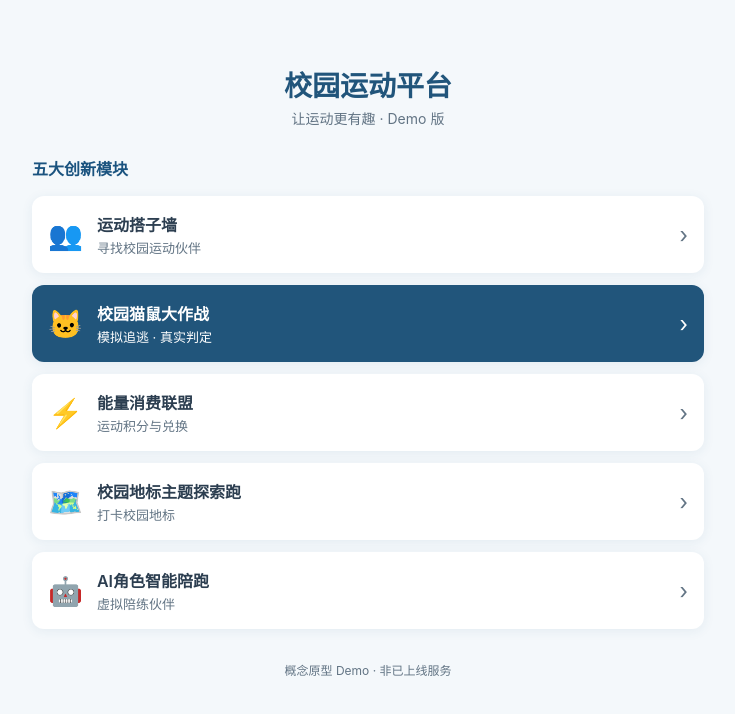
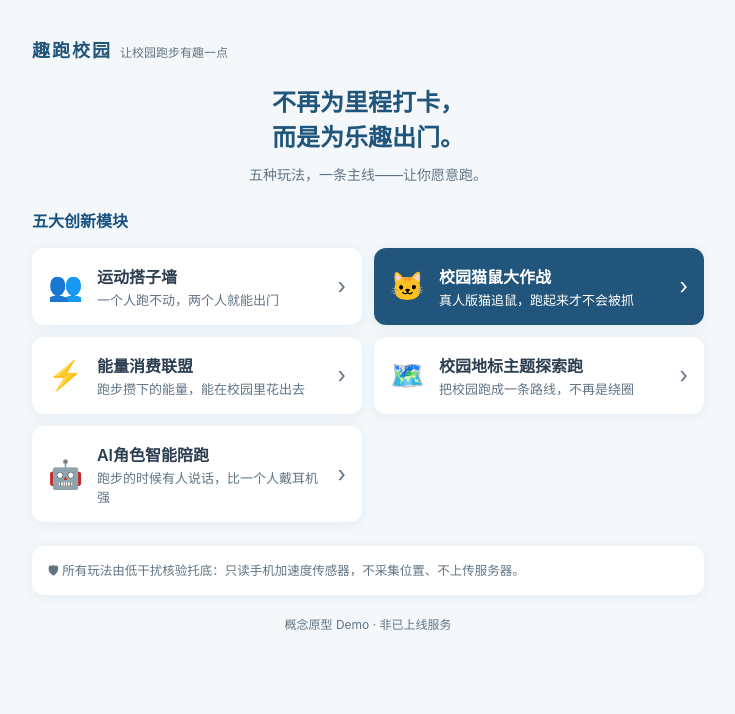
Before and after one commit to uni13-cup/campus-sports-demo, a Vue app: page / in a window 1280 px wide. Shown: the top 714 px of the page, without its empty margins (272-1007 px from the left). Built offline with nearby package versions, Linux system fonts and the light colour scheme.

Commit message:
feat: 首页与四个模块介绍页内容，应用改名趣跑校园

```diff
--- a/src/views/features/AIPacerView.vue
+++ b/src/views/features/AIPacerView.vue
@@ -9,17 +9,36 @@ const back = () => router.push('/')
     <button class="back-btn" @click="back">← 返回首页</button>
     <h1 class="title">🤖 AI角色智能陪跑</h1>
     <div class="badge">概念原型 · 非已上线服务</div>
+
+    <p class="lead">跑步的时候有人说话，比一个人戴耳机强。</p>
+
     <div class="section">
-      <h2>功能介绍</h2>
-      <p>虚拟 AI 角色作为陪练伙伴，根据你的配速、心率与目标动态调整，提供语音鼓励与训练建议。</p>
+      <h2>它解决什么问题</h2>
+      <p>跑步时的反馈只有「还剩两圈」，中间那段路没人说话，很容易就慢下来、然后停下来。</p>
     </div>
+
+    <div class="section">
+      <h2>怎么玩</h2>
+      <ol class="steps">
+        <li>挑一个陪跑角色和节奏目标</li>
+        <li>每跑完一段播报配速变化</li>
+        <li>落后时提醒一句，超过时夸一句</li>
+      </ol>
+    </div>
+
     <div class="section">
       <h2>模拟案例</h2>
       <div class="case-card">
-        <div class="case-row"><span>🎯 目标配速</span><span>5'30"/km</span></div>
-        <div class="case-row"><span>🤖 AI 陪练</span><span>小鹿 · 鼓励型</span></div>
-        <div class="case-row"><span>💬 实时反馈</span><span>"保持节奏，加油！"</span></div>
+        <div class="case-row"><span>🤖 陪跑角色</span><span>小鹿 · 鼓励型</span></div>
+        <div class="case-row"><span>🎯 本段配速</span><span>6分12秒 / 公里</span></div>
+        <div class="case-row"><span>📈 对比上一段</span><span>快 8 秒</span></div>
       </div>
+      <p class="note-line">以上为模拟数据，用于说明播报节奏，非真实训练记录。</p>
+    </div>
+
+    <div class="section">
+      <h2>设计依据</h2>
+      <p>即时、个性化的反馈能提升坚持度。这里用预设语音包实现，不接入大模型接口——既避免 API 费用和密钥暴露，也保证没有网络时依然能播报。</p>
     </div>
   </div>
 </template>
@@ -29,10 +48,16 @@ const back = () => router.push('/')
 .back-btn { all: unset; cursor: pointer; color: var(--color-text-light); font-size: 14px; margin-bottom: 16px; }
 .title { font-size: 24px; color: var(--color-primary); }
 .badge { display: inline-block; background: var(--color-primary-light); color: var(--color-accent); font-size: 12px; padding: 4px 10px; border-radius: 20px; margin-top: 8px; }
+.lead { font-size: 15px; line-height: 1.7; color: var(--color-text); margin-top: 14px; }
 .section { margin-top: 24px; }
 .section h2 { font-size: 16px; color: var(--color-accent); margin-bottom: 10px; }
 .section p { font-size: 14px; line-height: 1.7; color: var(--color-text); }
+.steps { list-style: none; counter-reset: s; }
+.steps li { position: relative; padding-left: 30px; font-size: 14px; line-height: 1.7; color: var(--color-text); margin-bottom: 10px; }
+.steps li:last-child { margin-bottom: 0; }
+.steps li::before { counter-increment: s; content: counter(s); position: absolute; left: 0; top: 3px; width: 20px; height: 20px; border-radius: 50%; background: var(--color-primary-light); color: var(--color-primary); font-size: 12px; font-weight: 700; text-align: center; line-height: 20px; }
 .case-card { background: var(--color-white); border-radius: var(--radius); box-shadow: var(--shadow); padding: 8px 0; }
-.case-row { display: flex; justify-content: space-between; padding: 12px 16px; font-size: 14px; border-bottom: 1px solid var(--color-border); }
+.case-row { display: flex; justify-content: space-between; gap: 12px; padding: 12px 16px; font-size: 14px; border-bottom: 1px solid var(--color-border); }
 .case-row:last-child { border-bottom: none; }
+.note-line { font-size: 12px; color: var(--color-text-light); margin-top: 10px; }
 </style>
--- a/src/views/features/EnergyLeagueView.vue
+++ b/src/views/features/EnergyLeagueView.vue
@@ -9,17 +9,36 @@ const back = () => router.push('/')
     <button class="back-btn" @click="back">← 返回首页</button>
     <h1 class="title">⚡ 能量消费联盟</h1>
     <div class="badge">概念原型 · 非已上线服务</div>
+
+    <p class="lead">跑步攒下的能量，能在校园里花出去。</p>
+
     <div class="section">
-      <h2>功能介绍</h2>
-      <p>将运动消耗转化为能量积分，联合校园商户提供兑换权益，激励持续运动。</p>
+      <h2>它解决什么问题</h2>
+      <p>积分只是屏幕上的一个数字，攒到最后也没想过它能拿来干嘛，自然就没有拉力。</p>
     </div>
+
+    <div class="section">
+      <h2>怎么玩</h2>
+      <ol class="steps">
+        <li>每次合格跑步折算成能量值</li>
+        <li>能量进入队伍公共池，全队共享</li>
+        <li>攒够之后兑换体育馆时段、食堂券、打印额度</li>
+      </ol>
+    </div>
+
     <div class="section">
       <h2>模拟案例</h2>
       <div class="case-card">
-        <div class="case-row"><span>🏃 跑步 3km</span><span>+30 能量</span></div>
-        <div class="case-row"><span>🏀 篮球 1h</span><span>+50 能量</span></div>
-        <div class="case-row"><span>🥤 校园咖啡券</span><span>-100 能量</span></div>
+        <div class="case-row"><span>🏃 本周累计</span><span>22.5 能量</span></div>
+        <div class="case-row"><span>👥 归属</span><span>A 队公共池</span></div>
+        <div class="case-row"><span>🎁 可兑换</span><span>体育馆 1 小时</span></div>
       </div>
+      <p class="note-line">以上为模拟数据，用于说明兑换流程，非真实权益。</p>
+    </div>
+
+    <div class="section">
+      <h2>设计依据</h2>
+      <p>游戏化干预的元分析结果显示，单纯的个人积分奖励效果有限，团队挑战与排行榜带来的行为改变更大。所以这里把能量设计成队伍公共池，而不是个人钱包。</p>
     </div>
   </div>
 </template>
@@ -29,10 +48,16 @@ const back = () => router.push('/')
 .back-btn { all: unset; cursor: pointer; color: var(--color-text-light); font-size: 14px; margin-bottom: 16px; }
 .title { font-size: 24px; color: var(--color-primary); }
 .badge { display: inline-block; background: var(--color-primary-light); color: var(--color-accent); font-size: 12px; padding: 4px 10px; border-radius: 20px; margin-top: 8px; }
+.lead { font-size: 15px; line-height: 1.7; color: var(--color-text); margin-top: 14px; }
 .section { margin-top: 24px; }
 .section h2 { font-size: 16px; color: var(--color-accent); margin-bottom: 10px; }
 .section p { font-size: 14px; line-height: 1.7; color: var(--color-text); }
+.steps { list-style: none; counter-reset: s; }
+.steps li { position: relative; padding-left: 30px; font-size: 14px; line-height: 1.7; color: var(--color-text); margin-bottom: 10px; }
+.steps li:last-child { margin-bottom: 0; }
+.steps li::before { counter-increment: s; content: counter(s); position: absolute; left: 0; top: 3px; width: 20px; height: 20px; border-radius: 50%; background: var(--color-primary-light); color: var(--color-primary); font-size: 12px; font-weight: 700; text-align: center; line-height: 20px; }
 .case-card { background: var(--color-white); border-radius: var(--radius); box-shadow: var(--shadow); padding: 8px 0; }
-.case-row { display: flex; justify-content: space-between; padding: 12px 16px; font-size: 14px; border-bottom: 1px solid var(--color-border); }
+.case-row { display: flex; justify-content: space-between; gap: 12px; padding: 12px 16px; font-size: 14px; border-bottom: 1px solid var(--color-border); }
 .case-row:last-child { border-bottom: none; }
+.note-line { font-size: 12px; color: var(--color-text-light); margin-top: 10px; }
 </style>
--- a/src/views/features/SportsWallView.vue
+++ b/src/views/features/SportsWallView.vue
@@ -9,17 +9,36 @@ const back = () => router.push('/')
     <button class="back-btn" @click="back">← 返回首页</button>
     <h1 class="title">👥 运动搭子墙</h1>
     <div class="badge">概念原型 · 非已上线服务</div>
+
+    <p class="lead">一个人跑不动，两个人就能出门。</p>
+
     <div class="section">
-      <h2>功能介绍</h2>
-      <p>在校园内寻找志同道合的运动伙伴，按项目、时段、水平匹配，让独自运动变成社交体验。</p>
+      <h2>它解决什么问题</h2>
+      <p>校园跑的难点不是不想跑，是找不到人一起跑。约不到人，跑两圈就停了。</p>
     </div>
+
+    <div class="section">
+      <h2>怎么玩</h2>
+      <ol class="steps">
+        <li>填上自己的空闲时段和习惯配速</li>
+        <li>按配速接近、时间重合筛出同频跑友</li>
+        <li>一键约跑，跑完互相确认里程</li>
+      </ol>
+    </div>
+
     <div class="section">
       <h2>模拟案例</h2>
       <div class="case-card">
-        <div class="case-row"><span>👤 小明</span><span>篮球 · 周三晚</span></div>
-        <div class="case-row"><span>👤 小红</span><span>夜跑 · 每天 21:00</span></div>
-        <div class="case-row"><span>👤 大壮</span><span>羽毛球 · 周末</span></div>
+        <div class="case-row"><span>🕗 空闲时段</span><span>周一至周五 18:00–20:00</span></div>
+        <div class="case-row"><span>🏃 习惯配速</span><span>6分30秒 / 公里</span></div>
+        <div class="case-row"><span>👥 匹配结果</span><span>3 位同频跑友</span></div>
       </div>
+      <p class="note-line">以上为模拟数据，用于说明交互流程，非真实用户。</p>
+    </div>
+
+    <div class="section">
+      <h2>设计依据</h2>
+      <p>自我决定理论指出，自主感、胜任感与关系联结是维持运动内部动机的三个支点。搭子墙补的正是「关系联结」这一环：有人等，就更容易出门。</p>
     </div>
   </div>
 </template>
@@ -29,10 +48,16 @@ const back = () => router.push('/')
 .back-btn { all: unset; cursor: pointer; color: var(--color-text-light); font-size: 14px; margin-bottom: 16px; }
 .title { font-size: 24px; color: var(--color-primary); }
 .badge { display: inline-block; background: var(--color-primary-light); color: var(--color-accent); font-size: 12px; padding: 4px 10px; border-radius: 20px; margin-top: 8px; }
+.lead { font-size: 15px; line-height: 1.7; color: var(--color-text); margin-top: 14px; }
 .section { margin-top: 24px; }
 .section h2 { font-size: 16px; color: var(--color-accent); margin-bottom: 10px; }
 .section p { font-size: 14px; line-height: 1.7; color: var(--color-text); }
+.steps { list-style: none; counter-reset: s; }
+.steps li { position: relative; padding-left: 30px; font-size: 14px; line-height: 1.7; color: var(--color-text); margin-bottom: 10px; }
+.steps li:last-child { margin-bottom: 0; }
+.steps li::before { counter-increment: s; content: counter(s); position: absolute; left: 0; top: 3px; width: 20px; height: 20px; border-radius: 50%; background: var(--color-primary-light); color: var(--color-primary); font-size: 12px; font-weight: 700; text-align: center; line-height: 20px; }
 .case-card { background: var(--color-white); border-radius: var(--radius); box-shadow: var(--shadow); padding: 8px 0; }
-.case-row { display: flex; justify-content: space-between; padding: 12px 16px; font-size: 14px; border-bottom: 1px solid var(--color-border); }
+.case-row { display: flex; justify-content: space-between; gap: 12px; padding: 12px 16px; font-size: 14px; border-bottom: 1px solid var(--color-border); }
 .case-row:last-child { border-bottom: none; }
+.note-line { font-size: 12px; color: var(--color-text-light); margin-top: 10px; }
 </style>
--- a/src/views/features/ThemeRunView.vue
+++ b/src/views/features/ThemeRunView.vue
@@ -9,17 +9,36 @@ const back = () => router.push('/')
     <button class="back-btn" @click="back">← 返回首页</button>
     <h1 class="title">🗺️ 校园地标主题探索跑</h1>
     <div class="badge">概念原型 · 非已上线服务</div>
+
+    <p class="lead">把校园跑成一条路线，不再是绕圈。</p>
+
     <div class="section">
-      <h2>功能介绍</h2>
-      <p>以校园地标为打卡点设计主题路线，完成探索跑解锁校园故事与成就徽章。</p>
+      <h2>它解决什么问题</h2>
+      <p>路线永远只有一条，跑的是圈，不是路。跑到第三圈，人就只剩盯着终点看了。</p>
     </div>
+
+    <div class="section">
+      <h2>怎么玩</h2>
+      <ol class="steps">
+        <li>按主题把校园地标串成一条路线</li>
+        <li>跑到地标附近自动点亮</li>
+        <li>集齐一个主题，解锁下一组路线</li>
+      </ol>
+    </div>
+
     <div class="section">
       <h2>模拟案例</h2>
       <div class="case-card">
-        <div class="case-row"><span>📍 图书馆</span><span>已打卡</span></div>
-        <div class="case-row"><span>📍 操场</span><span>已打卡</span></div>
-        <div class="case-row"><span>📍 校史馆</span><span>待打卡</span></div>
+        <div class="case-row"><span>🗺️ 当前主题</span><span>校园八景</span></div>
+        <div class="case-row"><span>📍 已点亮</span><span>5 / 8</span></div>
+        <div class="case-row"><span>🏅 集齐奖励</span><span>解锁校园故事徽章</span></div>
       </div>
+      <p class="note-line">以上为模拟数据，用于说明探索流程，非真实打卡记录。</p>
+    </div>
+
+    <div class="section">
+      <h2>设计依据</h2>
+      <p>场景化设计用环境线索替代重复路线，把注意力从「还剩几圈」转移到「下一个点在哪」，降低同一路线带来的心理疲劳。</p>
     </div>
   </div>
 </template>
@@ -29,10 +48,16 @@ const back = () => router.push('/')
 .back-btn { all: unset; cursor: pointer; color: var(--color-text-light); font-size: 14px; margin-bottom: 16px; }
 .title { font-size: 24px; color: var(--color-primary); }
 .badge { display: inline-block; background: var(--color-primary-light); color: var(--color-accent); font-size: 12px; padding: 4px 10px; border-radius: 20px; margin-top: 8px; }
+.lead { font-size: 15px; line-height: 1.7; color: var(--color-text); margin-top: 14px; }
 .section { margin-top: 24px; }
 .section h2 { font-size: 16px; color: var(--color-accent); margin-bottom: 10px; }
 .section p { font-size: 14px; line-height: 1.7; color: var(--color-text); }
+.steps { list-style: none; counter-reset: s; }
+.steps li { position: relative; padding-left: 30px; font-size: 14px; line-height: 1.7; color: var(--color-text); margin-bottom: 10px; }
+.steps li:last-child { margin-bottom: 0; }
+.steps li::before { counter-increment: s; content: counter(s); position: absolute; left: 0; top: 3px; width: 20px; height: 20px; border-radius: 50%; background: var(--color-primary-light); color: var(--color-primary); font-size: 12px; font-weight: 700; text-align: center; line-height: 20px; }
 .case-card { background: var(--color-white); border-radius: var(--radius); box-shadow: var(--shadow); padding: 8px 0; }
-.case-row { display: flex; justify-content: space-between; padding: 12px 16px; font-size: 14px; border-bottom: 1px solid var(--color-border); }
+.case-row { display: flex; justify-content: space-between; gap: 12px; padding: 12px 16px; font-size: 14px; border-bottom: 1px solid var(--color-border); }
 .case-row:last-child { border-bottom: none; }
+.note-line { font-size: 12px; color: var(--color-text-light); margin-top: 10px; }
 </style>
--- a/src/views/home/HomeView.vue
+++ b/src/views/home/HomeView.vue
@@ -4,11 +4,11 @@ import { useRouter } from 'vue-router'
 const router = useRouter()
 
 const modules = [
-  { name: '运动搭子墙', desc: '寻找校园运动伙伴', icon: '👥', path: '/features/sports-wall', featured: false },
-  { name: '校园猫鼠大作战', desc: '模拟追逃 · 真实判定', icon: '🐱', path: '/game', featured: true },
-  { name: '能量消费联盟', desc: '运动积分与兑换', icon: '⚡', path: '/features/energy-league', featured: false },
-  { name: '校园地标主题探索跑', desc: '打卡校园地标', icon: '🗺️', path: '/features/theme-run', featured: false },
-  { name: 'AI角色智能陪跑', desc: '虚拟陪练伙伴', icon: '🤖', path: '/features/ai-pacer', featured: false }
+  { name: '运动搭子墙', desc: '一个人跑不动，两个人就能出门', icon: '👥', path: '/features/sports-wall', featured: false },
+  { name: '校园猫鼠大作战', desc: '真人版猫追鼠，跑起来才不会被抓', icon: '🐱', path: '/game', featured: true },
+  { name: '能量消费联盟', desc: '跑步攒下的能量，能在校园里花出去', icon: '⚡', path: '/features/energy-league', featured: false },
+  { name: '校园地标主题探索跑', desc: '把校园跑成一条路线，不再是绕圈', icon: '🗺️', path: '/features/theme-run', featured: false },
+  { name: 'AI角色智能陪跑', desc: '跑步的时候有人说话，比一个人戴耳机强', icon: '🤖', path: '/features/ai-pacer', featured: false }
 ]
 
 function go(path) {
@@ -18,9 +18,14 @@ function go(path) {
 
 <template>
   <div class="page home">
+    <header class="brand">
+      <span class="brand-logo">趣跑校园</span>
+      <span class="brand-sub">让校园跑步有趣一点</span>
+    </header>
+
     <header class="hero">
-      <h1 class="hero-title">校园运动平台</h1>
-      <p class="hero-sub">让运动更有趣 · Demo 版</p>
+      <h1 class="hero-title">不再为里程打卡，<br />而是为乐趣出门。</h1>
+      <p class="hero-sub">五种玩法，一条主线——让你愿意跑。</p>
     </header>
 
     <section class="modules">
@@ -43,6 +48,10 @@ function go(path) {
       </div>
     </section>
 
+    <p class="shield">
+      🛡 所有玩法由低干扰核验托底：只读手机加速度传感器，不采集位置、不上传服务器。
+    </p>
+
     <footer class="footer">
       <p>概念原型 Demo · 非已上线服务</p>
     </footer>
@@ -50,18 +59,36 @@ function go(path) {
 </template>
 
 <style scoped>
+.brand {
+  display: flex;
+  align-items: baseline;
+  gap: 8px;
+  padding-top: 4px;
+}
+.brand-logo {
+  font-size: 18px;
+  font-weight: 800;
+  letter-spacing: 2px;
+  color: var(--color-primary);
+}
+.brand-sub {
+  font-size: 12px;
+  color: var(--color-text-light);
+}
 .hero {
   text-align: center;
-  padding: 32px 0 28px;
+  padding: 24px 0 24px;
 }
 .hero-title {
-  font-size: 28px;
+  font-size: 24px;
+  line-height: 1.45;
+  font-weight: 800;
   color: var(--color-primary);
 }
 .hero-sub {
   font-size: 14px;
   color: var(--color-text-light);
-  margin-top: 4px;
+  margin-top: 8px;
 }
 .section-title {
   font-size: 16px;
@@ -72,6 +99,13 @@ function go(path) {
   display: flex;
   flex-direction: column;
   gap: 12px;
+}
+@media (min-width: 768px) {
+  .grid {
+    display: grid;
+    grid-template-columns: 1fr 1fr;
+    align-items: start;
+  }
 }
 .card {
   display: flex;
@@ -117,9 +151,19 @@ function go(path) {
   font-size: 22px;
   color: var(--color-text-light);
 }
+.shield {
+  margin-top: 24px;
+  background: var(--color-white);
+  border-radius: var(--radius);
+  box-shadow: var(--shadow);
+  padding: 14px 16px;
+  font-size: 12.5px;
+  line-height: 1.7;
+  color: var(--color-text-light);
+}
 .footer {
   text-align: center;
-  margin-top: 32px;
+  margin-top: 20px;
   font-size: 12px;
   color: var(--color-text-light);
 }
```
